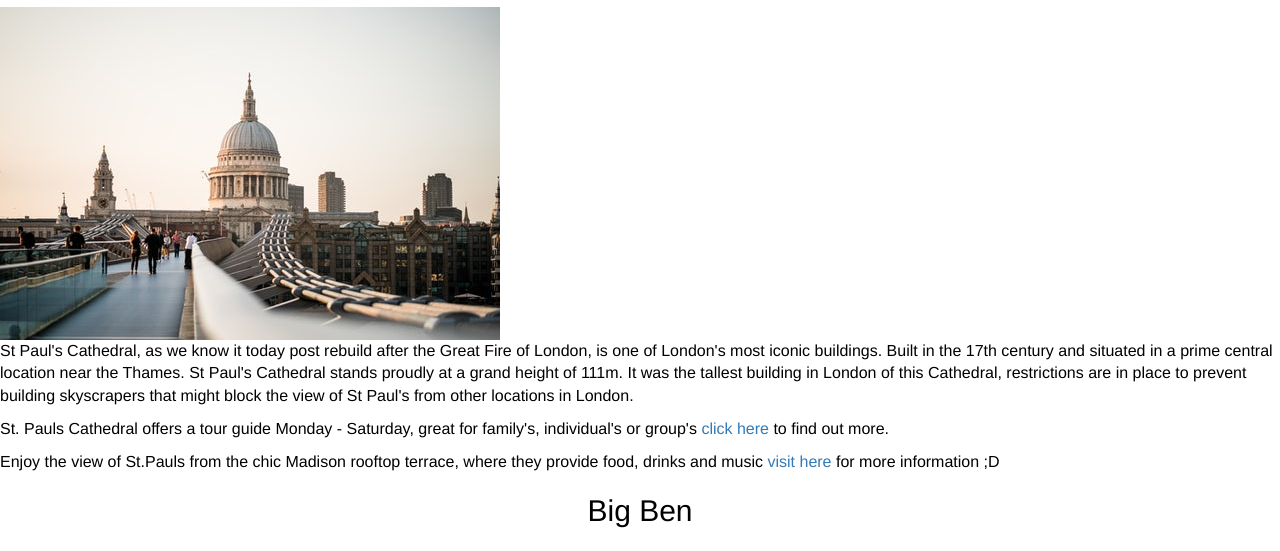
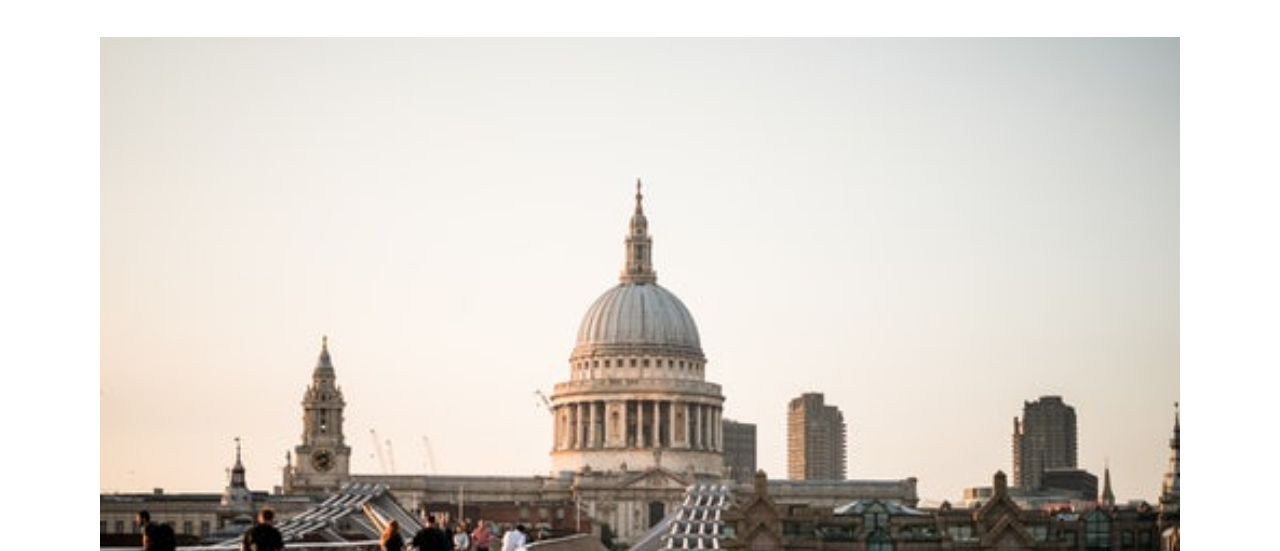
Before and after one commit to PGAQ/web-project, a plain HTML site: page index.html in a window 1280 px wide. Shown: the part 249-800 px from the top of the page. Drawn offline with nearby package versions, Linux system fonts and the light colour scheme.

Commit message:
st pauls name

```diff
--- a/index.html
+++ b/index.html
@@ -29,7 +29,7 @@
 
 <section id="stpauls">
  <h2>St Paul's Cathedral</h2>
- <img class="img-stpuals"src="images/stpauls.jpg" alt="St Paul's Cathedral, London">
+ <img class="img-stpauls" src="images/stpauls.jpg" alt="St Paul's Cathedral, London">
 
  <p>St Paul's Cathedral, as we know it today post rebuild after the Great Fire of London,
    is one of London's most iconic buildings. Built in the 17th century and situated in a prime central location near the Thames. St Paul's Cathedral
```
